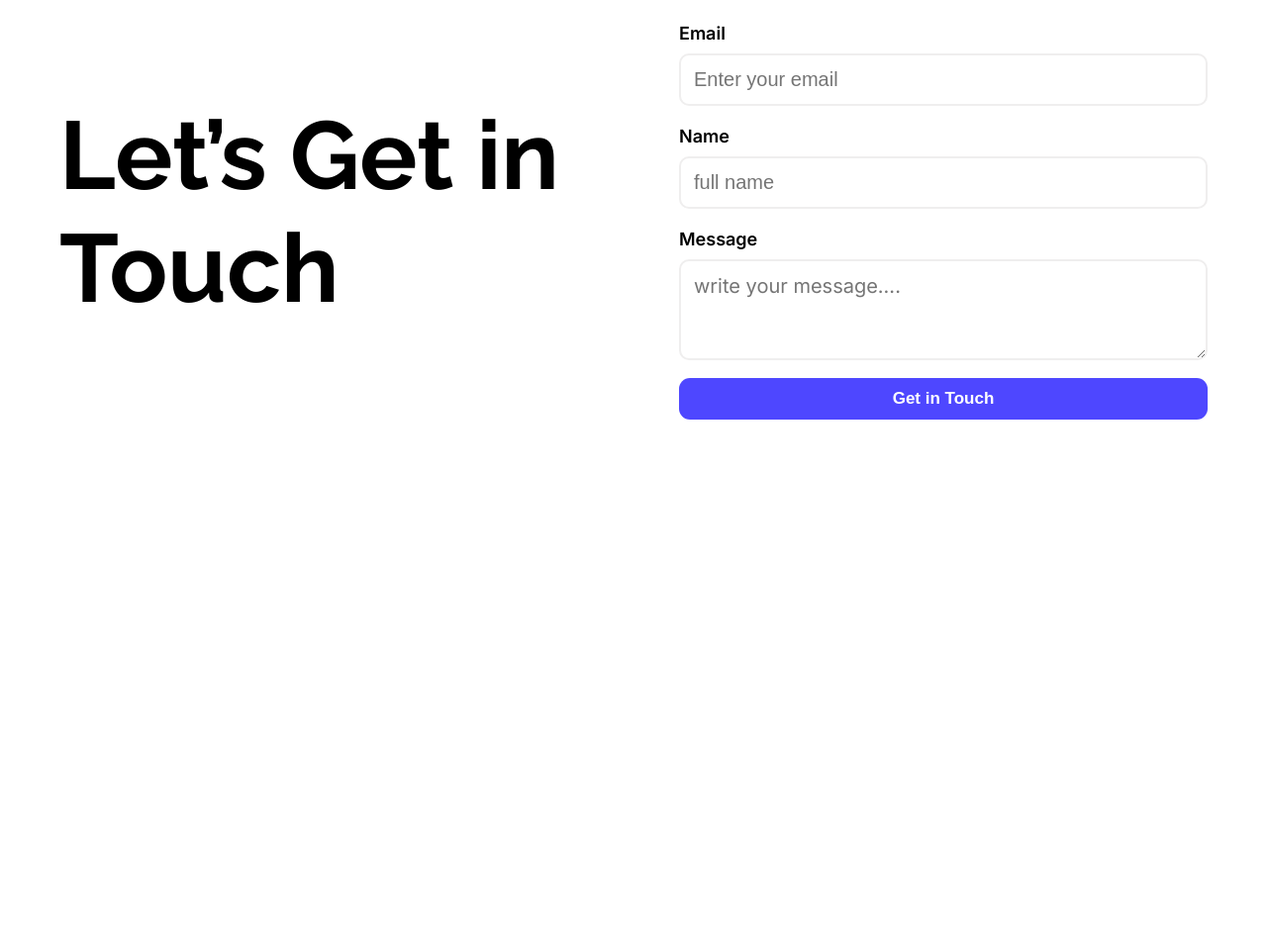
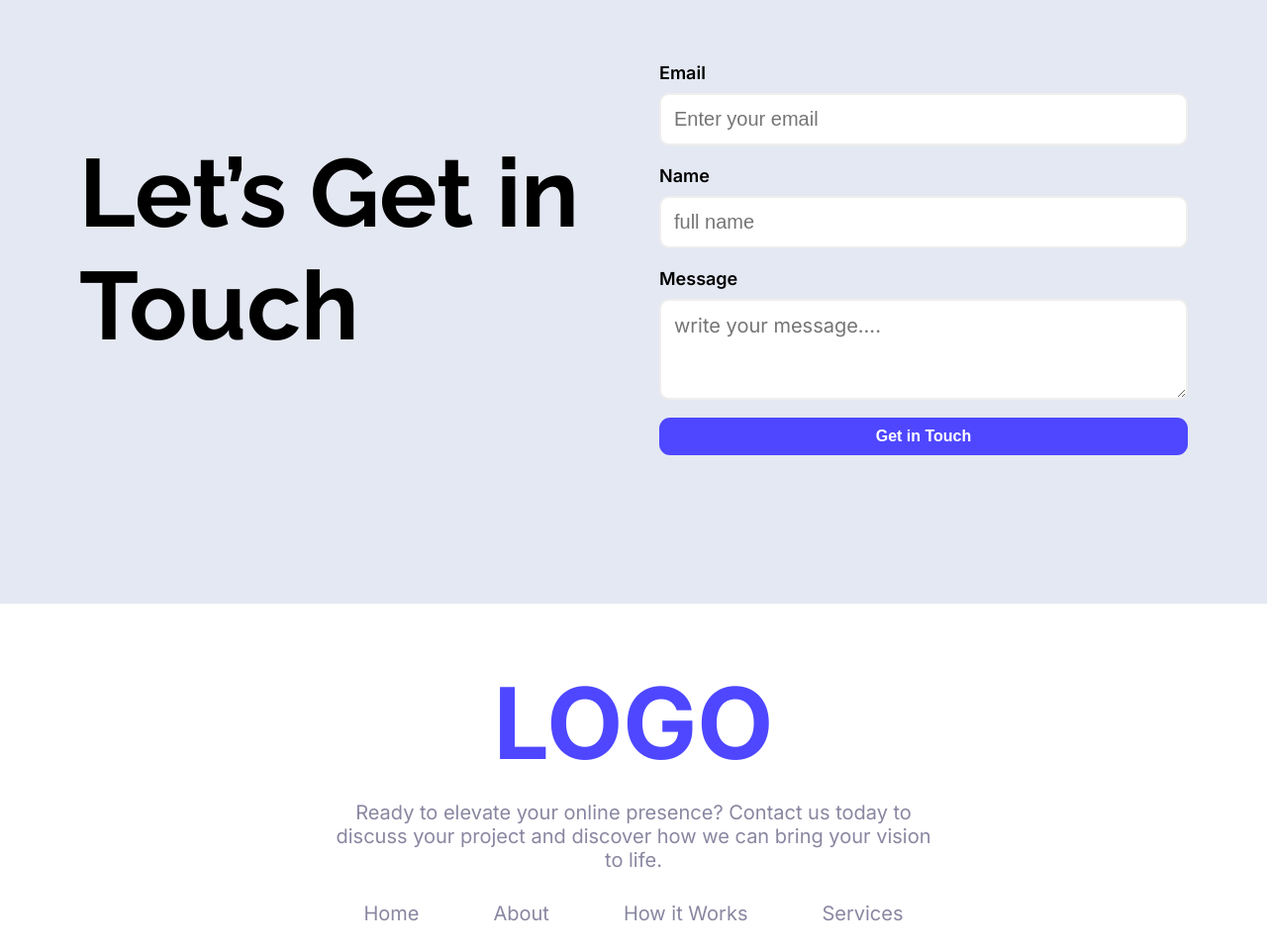
Before and after one commit to Apurbo878/my-first-assignment, a plain HTML site: page index.html in a window 1280 px wide. Shown: the part 1840-2800 px from the top of the page at 99% size. Before the commit the page ends 2384 px from the top, so only its background shows below. Drawn offline with Linux system fonts and the light colour scheme.

Commit message:
added footer section

```diff
--- a/index.html
+++ b/index.html
@@ -77,7 +77,8 @@
                     <p class="review-text">This template instantly leveled up our presence.” – Studio Vertex</p>
                     <div class="avatar-container">
                         <img class="avatar-img" src="./images/avatar.png" alt="" srcset="">
-                        <h6 class="reviewer-name inter-logo"><span class="inner-name">Mithila Sarker</span><span class="review-date" >2008-02-14 20:00</span></h6>
+                        <h6 class="reviewer-name inter-logo"><span class="inner-name">Mithila Sarker</span><span
+                                class="review-date">2008-02-14 20:00</span></h6>
                     </div>
                 </div>
                 <div class="review-card">
@@ -93,12 +94,13 @@
                     <div class="avatar-container">
                         <img class="avatar-img" src="./images/avatar.png" alt="" srcset="">
                         <h6 class="reviewer-name inter-logo ">
-                            <span class="inner-name">Shila Sarker</span >
-                            <span  class="review-date">2008-02-14 20:00</span></h6>
+                            <span class="inner-name">Shila Sarker</span>
+                            <span class="review-date">2008-02-14 20:00</span>
+                        </h6>
                     </div>
                 </div>
                 <div class="review-card">
-                    <div >
+                    <div>
                         <img src="./images/icon-star.png" alt="">
                         <img src="./images/icon-star.png" alt="">
                         <img src="./images/icon-star.png" alt="">
@@ -107,15 +109,20 @@
                     </div>
                     <h1>Loved by Designers</h1>
                     <p class="review-text">This template instantly leveled up our presence.” – Studio Vertex</p>
-                   <div class="avatar-container">
+                    <div class="avatar-container">
                         <img class="avatar-img" src="./images/avatar.png" alt="" srcset="">
-                        <h6 class="reviewer-name inter-logo"><span class="inner-name">Beauty Sarker</span><span class="review-date">2008-02-14 20:00</span></h6>
+                        <h6 class="reviewer-name inter-logo"><span class="inner-name">Beauty Sarker</span><span
+                                class="review-date">2008-02-14 20:00</span></h6>
                     </div>
                 </div>
             </div>
         </section>
         <!-- contact section -->
-         <section class="contact-container">
+
+    </main>
+    <!-- footer section -->
+    <footer >
+          <section class="contact-container">
             <div>
                 <h1 class="contact-title"> Let’s Get in Touch</h1>
             </div>
@@ -123,14 +130,29 @@
                 <label class="input-title" for="email">Email</label>
                 <input class="input-field" type="email" name="email" placeholder="Enter your email" id="email">
                 <label class="input-title" for="name">Name</label>
-                <input  class="input-field" type="text" name="name" placeholder="full name" id="name">
-                <label class="input-title"   for="name">Message</label>
-                <textarea  class="input-field inter-logo"  rows="3" cols="40" placeholder="write your message...."></textarea>
+                <input class="input-field" type="text" name="name" placeholder="full name" id="name">
+                <label class="input-title" for="name">Message</label>
+                <textarea class="input-field inter-logo" rows="3" cols="40"
+                    placeholder="write your message...."></textarea>
                 <button class="hover-btn contact-btn" type="submit">Get in Touch</button>
             </form>
-         </section>
-    </main>
-    <footer></footer>
+        </section>
+        <section class="footer-container inter-logo ">
+            <h1 class="footer-logo">LOGO</h1>
+
+            <div>
+                <p class="footer-description">Ready to elevate your online presence? Contact us today to discuss your project and discover how we
+                    can
+                    bring your vision to life.</p>
+                <div class="footer-link">
+                    <a href="#">Home</a>
+                    <a href="#">About</a>
+                    <a href="#">How it Works</a>
+                    <a href="#">Services</a>
+                </div>
+            </div>
+        </section>
+    </footer>
 </body>
 
 </html>
--- a/styles/style.css
+++ b/styles/style.css
@@ -17,6 +17,7 @@
     font-optical-sizing: auto;
     font-weight: 400;
     font-style: normal;
+    background-color: #e4e8f2
 }
 
 /* banner background image */
@@ -45,10 +46,15 @@
     color: white;
     background-color: #4E47FF;
     border-style: none;
-    padding: 11px 25px;
+    padding: 10px 25px;
     border-radius: 11px;
-    font-size: 17px;
+    font-size: 16px;
     font-weight: 700;
+}
+
+.hover-btn:hover {
+    font-size: 20px;
+
 }
 
 /* banner section */
@@ -74,7 +80,9 @@
 /* main section */
 .main-container {
     padding: 0px 60px;
-    margin-top: 90px
+    margin-top: 90px;
+
+
 }
 
 .main-inner-section {
@@ -228,24 +236,27 @@
 .contact-container {
     display: flex;
     align-items: center;
-    margin-bottom: 120px;
+    margin-bottom: 110px;
+    padding: 40px 80px;
 }
 
 .contact-title {
     font-size: 97px;
 }
-.input-title{
-    color:#000000;
+
+.input-title {
+    color: #000000;
     font-size: 18px;
-    font-weight:600;
-    margin-bottom:10px;
-    margin-top:20px;
+    font-weight: 600;
+    margin-bottom: 10px;
+    margin-top: 20px;
 }
+
 .input-field {
     padding: 13px;
-    font-size:20px;
-    border-radius:10px;
-    border:2px solid rgb(239, 238, 238);
+    font-size: 20px;
+    border-radius: 10px;
+    border: 2px solid rgb(239, 238, 238);
 
 }
 
@@ -253,6 +264,46 @@
     display: flex;
     flex-direction: column;
 }
-.contact-btn{
-    margin-top:18px
+
+.contact-btn {
+    margin-top: 18px
 }
+
+/* footer section */
+.footer-container {
+    display: flex;
+    flex-direction: column;
+    justify-content: center;
+    align-items: center;
+    background-color: white;
+    padding-top: 60px
+}
+
+.footer-logo {
+    color: #4E47FF;
+    font-size: 100px;
+    font-weight: bolder;
+}
+
+.footer-description {
+    color: #8987A1;
+    font-size: 20px;
+    width: 620px;
+    text-align: center;
+    margin-top: 18px;
+    margin-bottom: 18px;
+}
+
+.footer-link {
+    display: flex;
+    justify-content: space-around;
+    margin-bottom: 100px;
+    margin-top: 30px
+}
+
+.footer-link>a {
+    color: #8987A1;
+    text-decoration: none;
+    font-size: 20px;
+
+}
```
